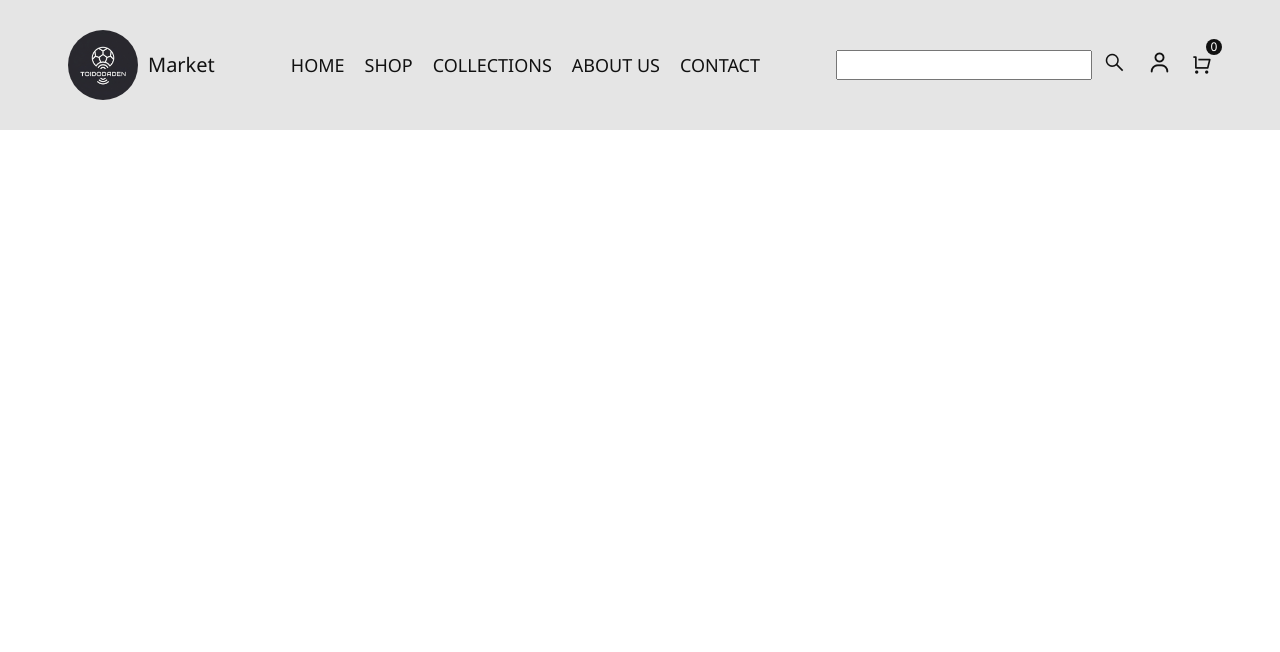
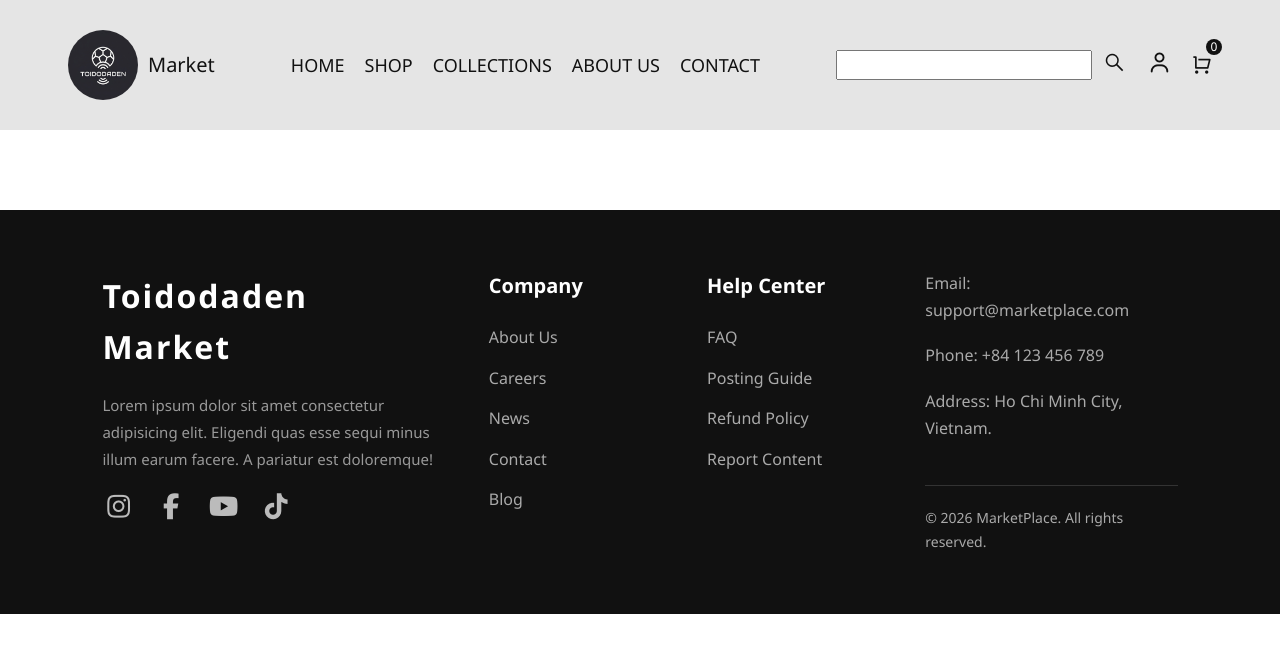
Before and after one commit to TruongTuanDung2001/Football-Market, a plain HTML site: page client/detail.html in a window 1280 px wide. Drawn offline with nearby package versions, Linux system fonts and the light colour scheme.

Commit message:
Footer in detail.html

```diff
--- a/client/css/detail.css
+++ b/client/css/detail.css
@@ -191,3 +191,113 @@ header .actions .action_cart a:hover + #cart_count {
     transform: translateY(-8px);
   }
 }
+
+
+
+
+
+
+
+
+
+
+
+
+/* footer */
+
+footer {
+  margin-top: 80px;
+  padding: 60px 8%;
+  background: #111;
+  color: #ddd;
+
+  display: grid;
+  grid-template-columns: 2fr 1fr 1fr 1.5fr;
+  gap: 50px;
+}
+
+/* SOCIAL */
+.social {
+  display: flex;
+  flex-direction: column;
+  gap: 20px;
+}
+
+.social_logo p {
+  font-size: 32px;
+  font-weight: 700;
+  color: #fff;
+  letter-spacing: 2px;
+}
+
+.social_introduce {
+  color: #999;
+  line-height: 1.8;
+  font-size: 15px;
+}
+
+.link_item {
+  display: flex;
+  gap: 20px;
+}
+
+.link_item i {
+  font-size: 26px;
+  color: #bbb;
+  cursor: pointer;
+  transition: 0.3s;
+}
+
+.link_item i:hover {
+  color: #e53935;
+  transform: translateY(-4px) scale(1.1);
+}
+
+/* company */
+.company,
+.help {
+  display: flex;
+  flex-direction: column;
+  gap: 15px;
+}
+
+.company_title,
+.help_title {
+  font-size: 20px;
+  font-weight: 600;
+  color: #fff;
+  margin-bottom: 8px;
+}
+
+.company_item,
+.help_item {
+  color: #aaa;
+  cursor: pointer;
+  transition: 0.3s;
+}
+
+.company_item:hover,
+.help_item:hover {
+  color: #e53935;
+  padding-left: 6px;
+}
+
+/* contact */
+.contact {
+  display: flex;
+  flex-direction: column;
+  gap: 18px;
+}
+
+.contact p {
+  color: #aaa;
+  line-height: 1.7;
+}
+
+.coppyright {
+  margin-top: 25px;
+  color: #666;
+  font-size: 14px;
+  border-top: 1px solid #333;
+  padding-top: 20px;
+}
--- a/client/detail.html
+++ b/client/detail.html
@@ -82,9 +82,69 @@
           </div>
         </header>
 
+        <!-- footer -->
+        <!-- footer -->
+        <footer>
+          <!-- social -->
+          <div class="social">
+            <!-- logo -->
+            <div class="social_logo">
+              <p>Toidodaden Market</p>
+            </div>
 
+            <!-- introduce -->
+            <div class="social_introduce">
+              Lorem ipsum dolor sit amet consectetur adipisicing elit. Eligendi
+              quas esse sequi minus illum earum facere. A pariatur est
+              doloremque!
+            </div>
 
+            <!-- links -->
+            <div class="social_links">
+              <div class="link_item">
+                <i class="fa-brands fa-instagram"></i>
+                <i class="fa-brands fa-facebook-f"></i>
+                <i class="fa-brands fa-youtube"></i>
+                <i class="fa-brands fa-tiktok"></i>
+              </div>
+            </div>
+          </div>
 
+          <!-- company: vể công ty -->
+          <div class="company">
+            <!-- company title -->
+            <div class="company_title">Company</div>
+
+            <!-- company item -->
+            <div class="company_item">About Us</div>
+            <div class="company_item">Careers</div>
+            <div class="company_item">News</div>
+            <div class="company_item">Contact</div>
+            <div class="company_item">Blog</div>
+          </div>
+
+          <!-- help: hỗ trợ khách hàng -->
+          <div class="help">
+            <!-- help title -->
+            <div class="help_title">Help Center</div>
+
+            <!-- help item -->
+            <div class="help_item">FAQ</div>
+            <div class="help_item">Posting Guide</div>
+            <div class="help_item">Refund Policy</div>
+            <div class="help_item">Report Content</div>
+          </div>
+
+          <!-- contact: liên hệ -->
+          <div class="contact">
+            <p class="email">Email: support@marketplace.com</p>
+            <p class="phone">Phone: +84 123 456 789</p>
+            <p class="address">Address: Ho Chi Minh City, Vietnam.</p>
+
+            <!-- copyright -->
+            <p class="coppyright">© 2026 MarketPlace. All rights reserved.</p>
+          </div>
+        </footer>
       </div>
     </div>
   </body>
```
